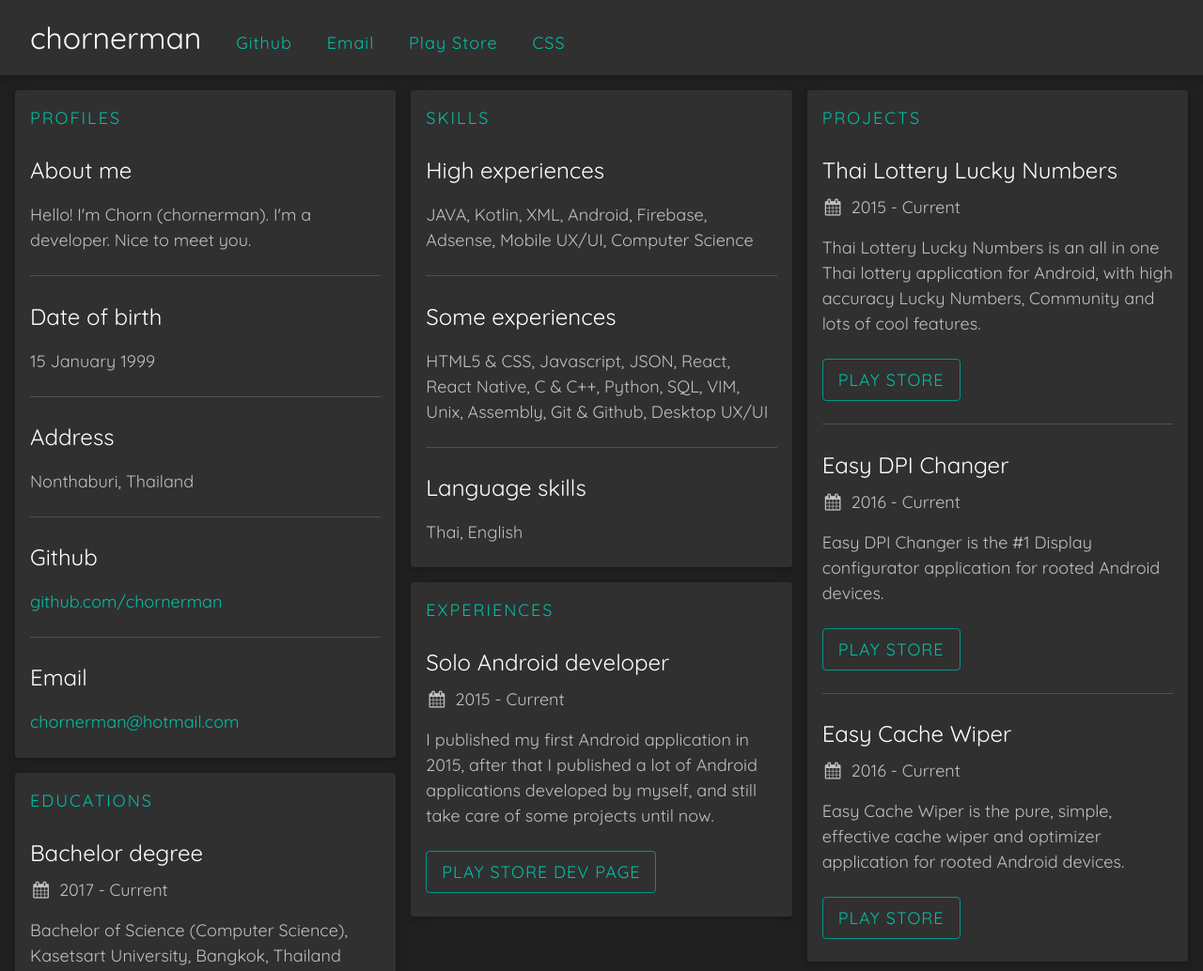
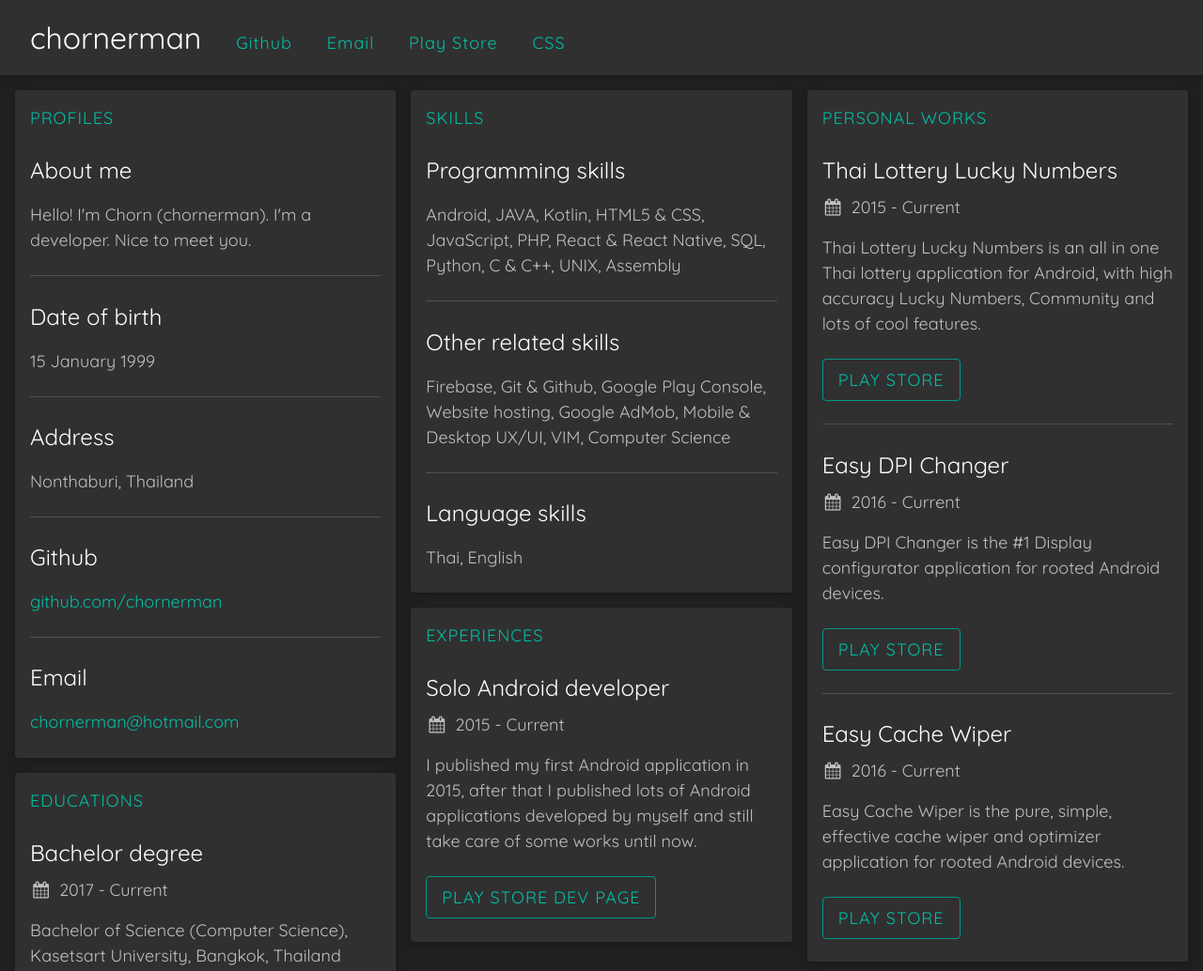
Before and after one commit to chornerman/chornerman.github.io, a plain HTML site: page index.html in a window 1280 px wide. Shown: the top 1034 px of the page at 94% size. Drawn offline with nearby package versions, Linux system fonts and the light colour scheme.

Commit message:
Edit some info

```diff
--- a/index.css
+++ b/index.css
@@ -70,7 +70,7 @@ a {
     margin-bottom: 0px;
     font-size: 18px;
     font-family: 'Quicksand', sans-serif;
-    letter-spacing: 2px;
+    letter-spacing: 1px;
     color: #00BFA5;
 }
 
--- a/index.html
+++ b/index.html
@@ -106,15 +106,15 @@
           <p class="header-text">SKILLS</p>
 
           <div class="w3-panel inner-container">
-            <p class="subheader-text">High experiences</p>
-            <p class="content-text">JAVA, Kotlin, XML, Android, Firebase, Adsense, Mobile UX/UI, Computer Science</p>
+            <p class="subheader-text">Programming skills</p>
+            <p class="content-text">Android, JAVA, Kotlin, HTML5 & CSS, JavaScript, PHP, React & React Native, SQL, Python, C & C++, UNIX, Assembly</p>
           </div>
 
           <hr>
 
           <div class="w3-panel inner-container">
-            <p class="subheader-text">Some experiences</p>
-            <p class="content-text">HTML5 & CSS, Javascript, JSON, React, React Native, C & C++, Python, SQL, VIM, Unix, Assembly, Git & Github, Desktop UX/UI</p>
+            <p class="subheader-text">Other related skills</p>
+            <p class="content-text">Firebase, Git & Github, Google Play Console, Website hosting, Google AdMob, Mobile & Desktop UX/UI, VIM, Computer Science</p>
           </div>
 
           <hr>
@@ -135,7 +135,7 @@
           <div class="w3-panel inner-container">
             <p class="subheader-text">Solo Android developer</p>
             <p class="content-duration-text"><i class="fa fa-fw fa-calendar content-icon"></i>2015 - Current</p>
-            <p class="content-text">I published my first Android application in 2015, after that I published a lot of Android applications developed by myself, and still take care of some projects until now.</p>
+            <p class="content-text">I published my first Android application in 2015, after that I published lots of Android applications developed by myself and still take care of some works until now.</p>
             <a href="https://play.google.com/store/apps/dev?id=8420128046620017796" target="_blank" class="w3-button w3-round w3-border w3-border-teal w3-hover-teal button">PLAY STORE DEV PAGE</a>
           </div>
 
@@ -149,7 +149,7 @@
       <div class="w3-card outer-card">
         <div class="w3-container w3-round outer-container">
 
-          <p class="header-text">PROJECTS</p>
+          <p class="header-text">PERSONAL WORKS</p>
 
           <div class="w3-panel inner-container">
             <p class="subheader-text">Thai Lottery Lucky Numbers</p>
```
